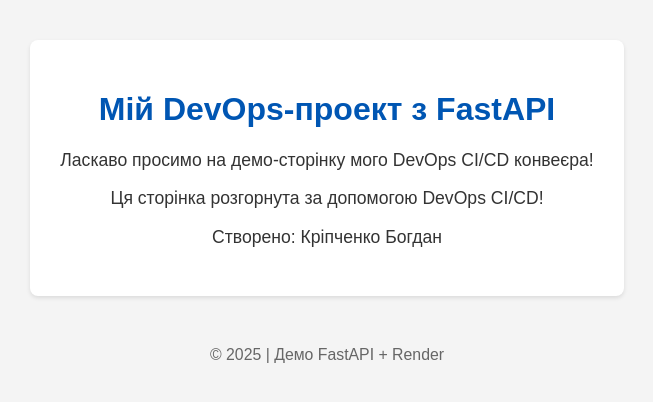
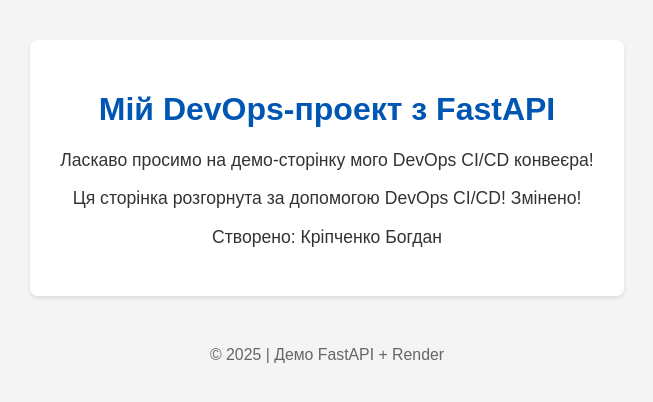
Before and after one commit to gms1k/devops-diploma-ci-cd-demo, a FastAPI app: page / in a window 1280 px wide. Shown: the top 402 px of the page, without its empty margins (313-966 px from the left). Run offline with FastAPI, Linux system fonts and the light colour scheme.

Commit message:
Test: змінено текст на головній сторінці

```diff
--- a/templates/index.html
+++ b/templates/index.html
@@ -36,7 +36,7 @@
     <div class="container">
         <h1>{{ title }}</h1>
         <p>{{ content }}</p>
-        <p>Ця сторінка розгорнута за допомогою DevOps CI/CD!</p>
+        <p>Ця сторінка розгорнута за допомогою DevOps CI/CD! Змінено!</p>
         <p>Створено: {{ author }}</p>
     </div>
     <footer>
```
